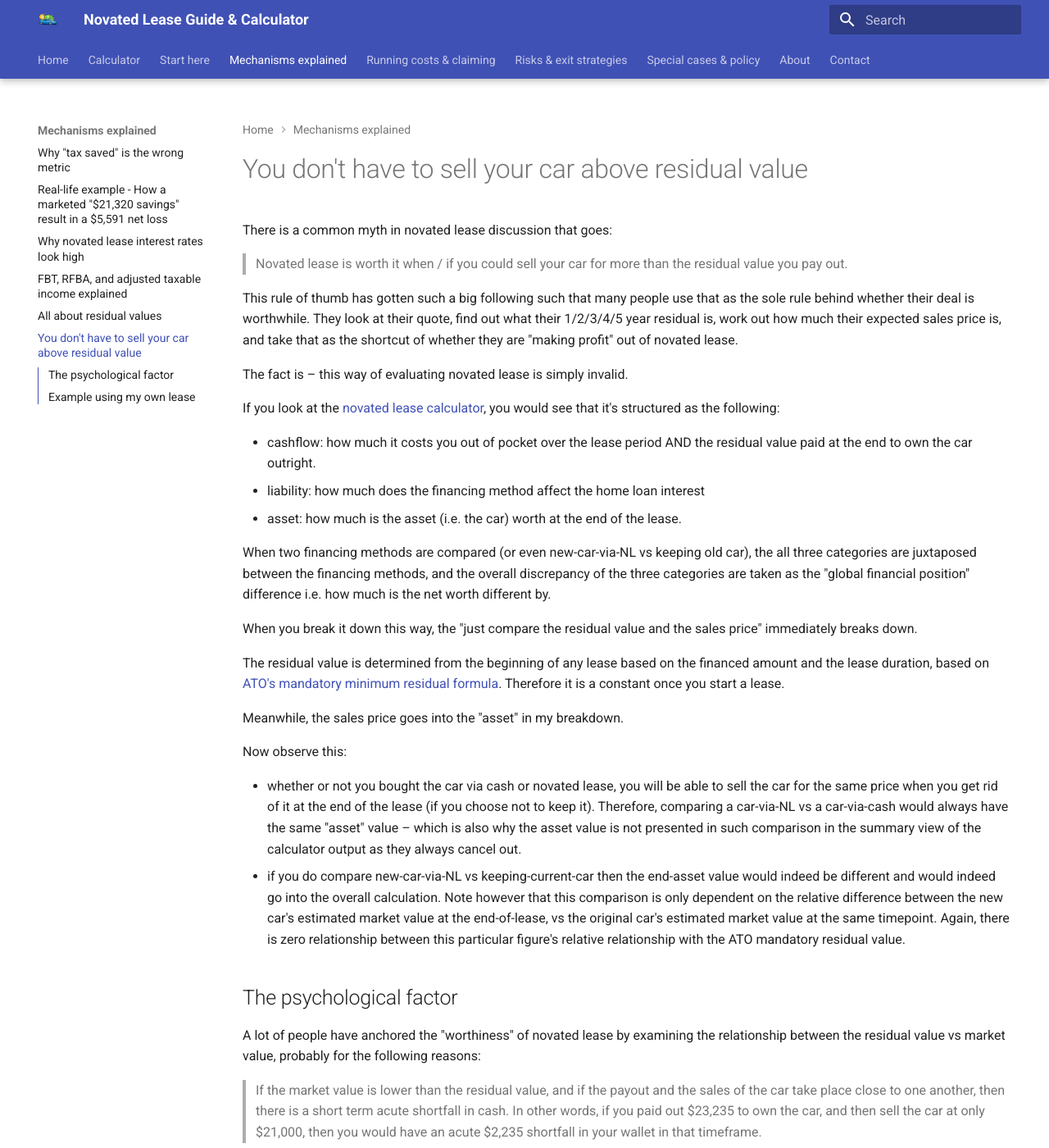
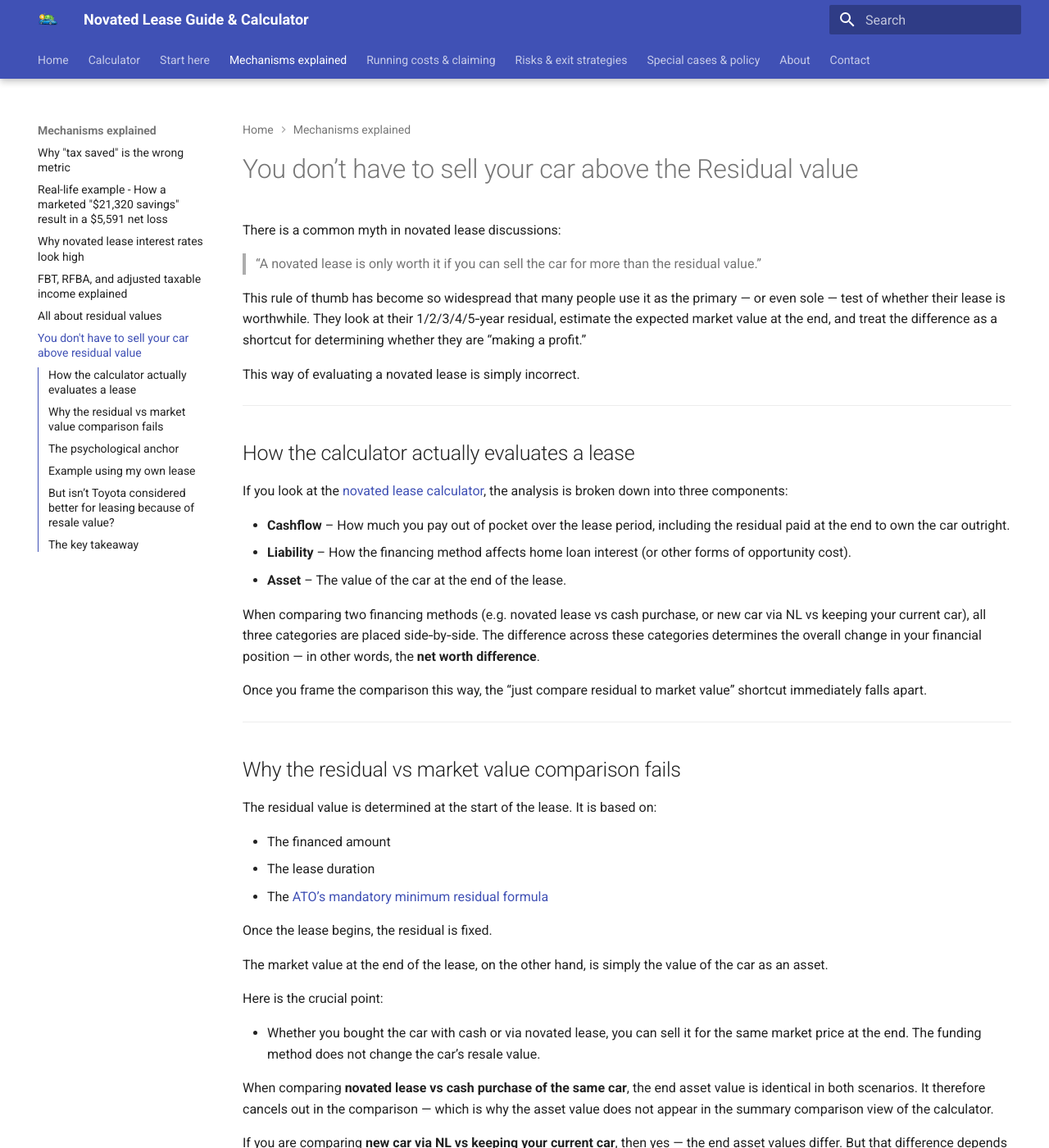
Before and after one commit to novatedlease/novatedlease.github.io, an MkDocs documentation site: the page built from docs/costs-and-savings/residual-values-vs-sales-price.md, in a window 1280 px wide and 1400 px high. Shown: the whole window at 82% size. Built offline with MkDocs 1.6.1 and Material for MkDocs 9.7.7, drawn with Linux system fonts in a browser that asks for light colours; some of the changed text lies outside the part shown.

Commit message:
improved wording of residual value vs market value article

```diff
--- a/docs/costs-and-savings/residual-values-vs-sales-price.md
+++ b/docs/costs-and-savings/residual-values-vs-sales-price.md
@@ -1,53 +1,122 @@
-# You don't have to sell your car above residual value
+# You don’t have to sell your car above the Residual value
 
-There is a common myth in novated lease discussion that goes:
+There is a common myth in novated lease discussions:
 
-> Novated lease is worth it when / if you could sell your car for more than the residual value you pay out.
+> “A novated lease is only worth it if you can sell the car for more than the residual value.”
 
-This rule of thumb has gotten such a big following such that many people use that as the sole rule behind whether their deal is worthwhile. They look at their quote, find out what their 1/2/3/4/5 year residual is, work out how much their expected sales price is, and take that as the shortcut of whether they are "making profit" out of novated lease.
+This rule of thumb has become so widespread that many people use it as the primary — or even sole — test of whether their lease is worthwhile. They look at their 1/2/3/4/5‑year residual, estimate the expected market value at the end, and treat the difference as a shortcut for determining whether they are “making a profit.”
 
-The fact is – this way of evaluating novated lease is simply invalid.
+This way of evaluating a novated lease is simply incorrect.
 
-If you look at the [novated lease calculator](../calculator/index.md), you would see that it's structured as the following:
+---
 
-- cashflow: how much it costs you out of pocket over the lease period AND the residual value paid at the end to own the car outright.
-- liability: how much does the financing method affect the home loan interest
-- asset: how much is the asset (i.e. the car) worth at the end of the lease.
+## How the calculator actually evaluates a lease
 
-When two financing methods are compared (or even new-car-via-NL vs keeping old car), the all three categories are juxtaposed between the financing methods, and the overall discrepancy of the three categories are taken as the "global financial position" difference i.e. how much is the net worth different by.
+If you look at the [novated lease calculator](../calculator/index.md), the analysis is broken down into three components:
 
-When you break it down this way, the "just compare the residual value and the sales price" immediately breaks down.
+- **Cashflow** – How much you pay out of pocket over the lease period, including the residual paid at the end to own the car outright.
+- **Liability** – How the financing method affects home loan interest (or other forms of opportunity cost).
+- **Asset** – The value of the car at the end of the lease.
 
-The residual value is determined from the beginning of any lease based on the financed amount and the lease duration, based on [ATO's mandatory minimum residual formula](../costs-and-savings/why-residual-values-matter.md). Therefore it is a constant once you start a lease.
+When comparing two financing methods (e.g. novated lease vs cash purchase, or new car via NL vs keeping your current car), all three categories are placed side‑by‑side. The difference across these categories determines the overall change in your financial position — in other words, the **net worth difference**.
 
-Meanwhile, the sales price goes into the "asset" in my breakdown.
+Once you frame the comparison this way, the “just compare residual to market value” shortcut immediately falls apart.
 
-Now observe this:
+---
 
-- whether or not you bought the car via cash or novated lease, you will be able to sell the car for the same price when you get rid of it at the end of the lease (if you choose not to keep it). Therefore, comparing a car-via-NL vs a car-via-cash would always have the same "asset" value – which is also why the asset value is not presented in such comparison in the summary view of the calculator output as they always cancel out.
-- if you do compare new-car-via-NL vs keeping-current-car then the end-asset value would indeed be different and would indeed go into the overall calculation. Note however that this comparison is only dependent on the relative difference between the new car's estimated market value at the end-of-lease, vs the original car's estimated market value at the same timepoint. Again, there is zero relationship between this particular figure's relative relationship with the ATO mandatory residual value.
+## Why the residual vs market value comparison fails
 
-## The psychological factor
+The residual value is determined at the start of the lease. It is based on:
 
-A lot of people have anchored the "worthiness" of novated lease by examining the relationship between the residual value vs market value, probably for the following reasons:
+- The financed amount
+- The lease duration
+- The [ATO’s mandatory minimum residual formula](../costs-and-savings/why-residual-values-matter.md)
 
-> If the market value is lower than the residual value, and if the payout and the sales of the car take place close to one another, then there is a short term acute shortfall in cash. In other words, if you paid out $23,235 to own the car, and then sell the car at only $21,000, then you would have an acute $2,235 shortfall in your wallet in that timeframe.
+Once the lease begins, the residual is fixed.
 
-However, what they fail to consider is that the overall saving is based on how much they have paid and how much liability differences they have made over the lifetime of the lease, not merely the cashflow in the two months of your paying out the lease and selling it.
+The market value at the end of the lease, on the other hand, is simply the value of the car as an asset.
 
+Here is the crucial point:
+
+- Whether you bought the car with cash or via novated lease, you can sell it for the same market price at the end. The funding method does not change the car’s resale value.
+
+When comparing **novated lease vs cash purchase of the same car**, the end asset value is identical in both scenarios. It therefore cancels out in the comparison — which is why the asset value does not appear in the summary comparison view of the calculator.
+
+If you are comparing **new car via NL vs keeping your current car**, then yes — the end asset values differ. But that difference depends only on the relative market values of the two cars at the same future time point. It has nothing to do with how that market value compares to the ATO residual.
+
+---
+
+## The psychological anchor
+
+Why does this myth persist?
+
+Most likely because of short‑term cash psychology.
+
+Consider this situation:
+
+> You pay out a $23,235 residual to own the car. You immediately sell it for $21,000. You experience a $2,235 shortfall in that moment.
+
+That shortfall is real and painful.
+
+However, this focuses only on the cash movement at the end of the lease. It ignores:
+
+- The overall cashflow difference across the lease
+- The overall home loan interest saved (or opportunity cost avoided)
+- And other associated financial impacts e.g. impact on government subsidy, superannuation contribution etc.
+
+Novated lease net savings (or losses) are determined over **the full lifecycle of the arrangement** — not merely the short window around payout and resale.
+
+---
 
 ## Example using my own lease
 
-However, what people fail to appreciate is that this is only one minor part of the overall calculation of the novated lease's cost differential compared to other financing methods. For example, using my own lease (which is the default figures in the calculator):
+Using my own lease (the default figures in the calculator):
 
-- the 5-year cost of novated lease is $46,608 less than if I bought the car outright.
-- The calculator had used a ~40% original price as the guesstimate of the car's market value in 5 years - which is $33,000, way above the residual payout of $23,235.
-- If you manually change the residual value to $21,000 - guess what happens to the overall 5-year saving: NOTHING.
-- As explained in the earlier example, the market value at 5-year mark cancels out between novated lease pathway and cash pathway, therefore the saving of NL vs cash would have zero effect however much the car is sold for. And the car's value by definition is not affected by whether it was initially funded with cash or novated lease.
+- Over 5 years, the novated lease costs **$46,608 less** than purchasing the car outright.
+- The calculator assumes a 5‑year market value of roughly 40% of the original price (~$33,000), which is well above the $23,235 residual.
+
+Now here is the critical test:
+
+If you manually change the assumed market value to $21,000 instead of $33,000, the overall 5‑year saving compared to cash **remains unchanged**.
+
+Similarly, if the car miraculously sells for $60,000 after 5 years, the overall 5‑year saving compared to cash also **remains unchanged**.
+
+Why?
+
+Because when comparing novated lease vs cash purchase of the same car, the asset value at year 5 cancels out in both pathways. The resale value does not depend on how the car was funded.
+
+Therefore, the relationship between market value and residual value does not determine whether the novated lease “made money.”
+
+---
+
+## But isn’t Toyota considered better for leasing because of resale value?
+
+One might argue: if you lease a Toyota Camry and a similarly priced European car, and the Toyota holds its value better and sells above residual, doesn’t that make Toyota inherently “better” for leasing?
+
+At first glance, this sounds compelling.
+
+However:
+
+- Toyota’s stronger resale value is simply a function of its higher market value as a used car.
+- That advantage exists regardless of how the car was financed - novated lease, loan or cash.
+- It has nothing to do with where the market value sits relative to the residual value.
+
+Imagine, hypothetically, that the ATO required every lessee to add a flat $20,000 to their residual payout. Both cars would now sit below their newly inflated residual values. Yet the Toyota would still be worth exactly the same amount more than the European car as before.
+
+The relative resale strength remains unchanged. **The residual comparison is irrelevant.**
+
+---
+
+## The key takeaway
+
+> It is incorrect to evaluate a novated lease purely by comparing the end‑of‑lease market value with the residual payout.
+
+When comparing novated lease against cash or loan, the market value’s position relative to its residual has **zero bearing** on the amount you ultimately save (or lose).
+
+The correct evaluation must consider the full financial picture — cashflow, liability, and asset value over the entire lease.
 
 
-# The key takeaway
-> It is fallacious to use the relative difference between market value at end-of-lease and the residual value to evaluate a novated lease's savings.
+---
 
 
 ---
@@ -60,115 +129,3 @@ However, what people fail to appreciate is that this is only one minor part of t
 
     - [Using my Tesla referral link](https://ts.la/chang705436) for a $350 discount if you’re ordering a Tesla, or
     - [Buying me a cuppa](https://buymeacoffee.com/changyang1230) ☕ to help cover hosting, development time, and future improvements.
-
-# You Don’t Have to Sell Your Car Above the Residual Value
-
-There is a common myth in novated lease discussions:
-
-> “A novated lease is only worth it if you can sell the car for more than the residual value.”
-
-This rule of thumb has become so widespread that many people use it as the primary — or even sole — test of whether their lease is worthwhile. They check their 1/2/3/4/5‑year residual, estimate the expected market value at the end, and treat the difference as a shortcut for determining whether they are “making a profit.”
-
-This way of evaluating a novated lease is fundamentally flawed.
-
----
-
-## How the Calculator Actually Evaluates a Lease
-
-If you look at the [novated lease calculator](../calculator/index.md), it separates the analysis into three components:
-
-- **Cashflow** – How much you pay out of pocket over the lease period, including the residual paid at the end if you choose to own the car.
-- **Liability** – How the financing method affects home loan interest (or opportunity cost of capital).
-- **Asset** – The value of the car at the end of the lease.
-
-When comparing two financing methods (e.g. novated lease vs cash purchase, or new car via NL vs keeping your current car), all three categories are compared side‑by‑side. The difference across these categories determines the overall change in your financial position — effectively, the net worth difference.
-
-Once you view it this way, the “just compare residual to market value” shortcut immediately breaks down.
-
----
-
-## Why the Residual vs Market Value Comparison Fails
-
-The residual value is determined at the start of the lease. It is based on:
-
-- The financed amount
-- The lease duration
-- The [ATO’s mandatory minimum residual formula](../costs-and-savings/why-residual-values-matter.md)
-
-Once the lease begins, the residual is fixed.
-
-The market value at the end of the lease, on the other hand, is simply the value of the car as an asset.
-
-Now consider the key point:
-
-- Whether you bought the car with cash or via novated lease, you can sell it for the same market price at the end. The funding method does not change the car’s resale value.
-
-When comparing **novated lease vs cash purchase of the same car**, the end asset value is identical in both scenarios. It therefore cancels out in the comparison — which is why the asset value does not appear in the summary comparison view of the calculator.
-
-If you are comparing **new car via NL vs keeping your current car**, then yes — the end asset values differ. But that difference depends only on the relative market values of the two cars at the same future time point.
-
-It has nothing to do with how that market value compares to the ATO residual.
-
----
-
-## The Psychological Anchor
-
-Why does this myth persist?
-
-Because of short‑term cash psychology.
-
-Consider this situation:
-
-> You pay out a $23,235 residual to own the car. You immediately sell it for $21,000. You experience a $2,235 shortfall in that moment.
-
-That shortfall feels real and painful.
-
-However, this focuses only on the cash movement at the end of the lease. It ignores:
-
-- How much you paid throughout the lease
-- How much tax you saved
-- How your liabilities changed over time
-- The total financial position across the entire lease duration
-
-Novated lease savings (or losses) are determined over the full lifecycle of the arrangement — not in the two months surrounding payout and sale.
-
----
-
-## Example Using My Own Lease
-
-Using my own lease (the default figures in the calculator):
-
-- Over 5 years, the novated lease costs **$46,608 less** than purchasing the car outright.
-- The calculator assumes a 5‑year market value of roughly 40% of the original price (~$33,000), which is well above the $23,235 residual.
-
-Now here is the critical test:
-
-If you manually change the assumed market value to $21,000 instead of $33,000, the overall 5‑year saving compared to cash remains unchanged.
-
-Why?
-
-Because when comparing novated lease vs cash purchase of the same car, the asset value at year 5 cancels out in both pathways. The resale value does not depend on how the car was funded.
-
-Therefore, the relative relationship between market value and residual value does not determine whether the novated lease “made money.”
-
----
-
-# The Key Takeaway
-
-> It is incorrect to evaluate a novated lease purely by comparing the end‑of‑lease market value with the residual payout.
-
-The residual is a financing construct determined at the beginning of the lease.
-
-The market value is simply the asset value of the car.
-
-They operate in different parts of the calculation — and conflating them leads to misleading conclusions.
-
----
-
-!!! info "Support this independent calculator & guide"
-    This site is provided free as an independent, unbiased educational resource — something surprisingly rare in the novated-lease space.
-
-    If it has helped you make a more informed decision, find a better deal or avoid a costly mistake, consider supporting its continued development:
-
-    - [Using my Tesla referral link](https://ts.la/chang705436) for a $350 discount if you’re ordering a Tesla, or
-    - [Buying me a cuppa](https://buymeacoffee.com/changyang1230) ☕ to help cover hosting, development time, and future improvements.
```
